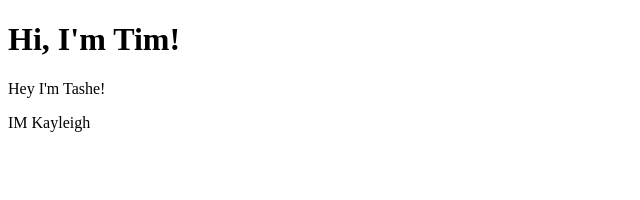
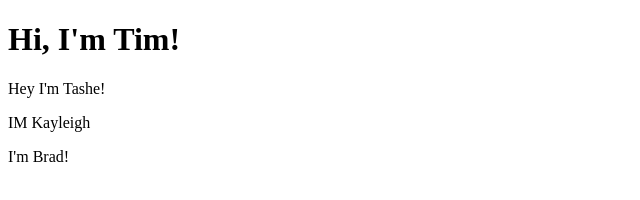
Before and after one commit to Moerfiane/Code-Together, a plain HTML site: page index.html in a window 1280 px wide. Shown: the full height of the page, 0-640 px from the left. Drawn offline with Linux system fonts and the light colour scheme.

Commit message:
added my name

```diff
--- a/index.html
+++ b/index.html
@@ -1,14 +1,18 @@
 <!DOCTYPE html>
 <html lang="en">
+
 <head>
   <title>Code-Together</title>
   <meta charset="UTF-8" />
   <meta name="viewport" content="width=device-width,initial-scale=1" />
   <meta name="description" content="" />
 </head>
+
 <body>
   <h1>Hi, I'm Tim!</h1>
   <p>Hey I'm Tashe!</p>
   <p>IM Kayleigh</p>
+  <p>I'm Brad!</p>
 </body>
+
 </html>
```
